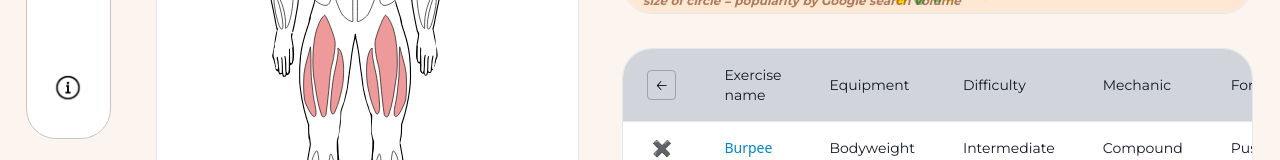
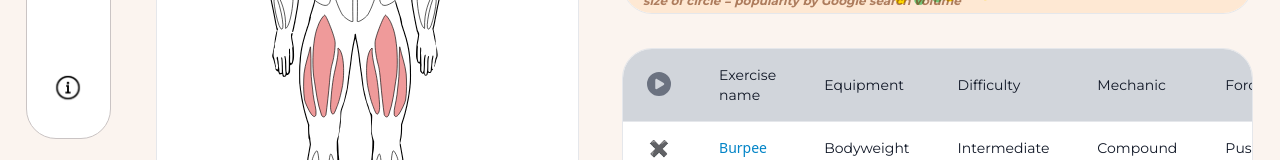
Before and after one commit to ernum/Vizercise, a Next.js app: page / in a window 1280 px wide. Both pictures are taken after a click on the icon 940 px from the left and 214 px from the top of the page. Shown: the part 395-555 px from the top of the page. Built offline with nearby package versions, Linux system fonts and the light colour scheme.

Commit message:
added icons

```diff
--- a/package.json
+++ b/package.json
@@ -9,6 +9,9 @@
     "lint": "next lint"
   },
   "dependencies": {
+    "@fortawesome/fontawesome-svg-core": "^6.3.0",
+    "@fortawesome/free-solid-svg-icons": "^6.3.0",
+    "@fortawesome/react-fontawesome": "^0.2.0",
     "@headlessui/react": "^1.7.12",
     "@heroicons/react": "^1.0.6",
     "@next/font": "13.1.6",
--- a/src/components/Buttons.js
+++ b/src/components/Buttons.js
@@ -1,6 +1,8 @@
 import { Menu, Transition, Fragment } from "@headlessui/react";
 import { ChevronDownIcon } from "@heroicons/react/solid";
 import { classNames } from "./Functions";
+import { FontAwesomeIcon } from "@fortawesome/react-fontawesome";
+import { faCirclePlay, faTableList } from "@fortawesome/free-solid-svg-icons";
 
 export default function BodyButton(props) {
   return (
@@ -49,6 +51,13 @@ export default function BodyButton(props) {
 }
 
 export function TableButton(props) {
+  console.log(props.view);
+  function changeIcon() {
+    if (props.view == "table") {
+      return <FontAwesomeIcon icon={faCirclePlay} className='text-2xl' />;
+    } else if (props.view == "video")
+      return <FontAwesomeIcon icon={faTableList} className='text-2xl' />;
+  }
   function changeBoolValue() {
     if (props.bool == false) {
       props.onSetExerciseOrVideo(true);
@@ -59,9 +68,9 @@ export function TableButton(props) {
     <div>
       <div>
         <button
-          onClick={changeBoolValue}
-          className=' bg-gray-300 hover:bg-gray-200 text-black py-1 px-2 border border-gray-400 rounded'>
-          🡠
+          onClick={changeBoolValue }
+          className='  transition hover:text-black text-gray-500 '>
+          {changeIcon()}
         </button>
       </div>
     </div>
--- a/src/components/DetailsList.js
+++ b/src/components/DetailsList.js
@@ -6,9 +6,6 @@ export default function DetailsList(props) {
     props.onSetNewId(id);
     props.onSetIsClosed(true);
   };
-  function changeBoolValue() {
-    props.onSetExerciseOrVideo(false);
-  }
 
   function drawTable(exerciseArray) {
     function drawTableRow(exerciseId) {
@@ -57,6 +54,7 @@ export default function DetailsList(props) {
                     className='text-sm font-medium text-gray-900 px-6 py-4 text-left font-montserrat'>
                     <TableButton
                       onSetExerciseOrVideo={props.onSetExerciseOrVideo}
+                      view={"table"}
                     />
                   </th>
                   <th
--- a/src/components/Presenter.js
+++ b/src/components/Presenter.js
@@ -1,7 +1,8 @@
 import React, { Component } from "react";
 import VideoView from "../components/VideoView";
 import DetailsList from "../components/DetailsList";
-import { useState, useEffect } from "react";
+import { useState} from "react";
+
 
 export default function Presenter(props) {
   const [exerciseOrVideo, setExerciseOrVideo] = useState(true);
--- a/src/components/VideoView.js
+++ b/src/components/VideoView.js
@@ -2,6 +2,11 @@ import React, { Component } from "react";
 import { TableButton } from "./Buttons";
 import { GetExerciseById } from "./Functions";
 import { useState, useEffect } from "react";
+import { FontAwesomeIcon } from "@fortawesome/react-fontawesome";
+import {
+  faChevronLeft,
+  faChevronRight,
+} from "@fortawesome/free-solid-svg-icons";
 
 export default function VideoView(props) {
   const arrLength = props.selectedExercises.length;
@@ -19,8 +24,8 @@ export default function VideoView(props) {
         <iframe
           className='m-auto rounded-xl'
           src={videoURL}
-          width='355px'
-          height='200px'
+          width='500px'
+          height='282px'
           allow='autoplay; encrypted-media'
           allowFullScreen
           title='video'></iframe>
@@ -44,26 +49,27 @@ export default function VideoView(props) {
     <div>
       <div className='  m-5'>
         <TableButton
+          view={"video"}
           onSetExerciseOrVideo={props.onSetExerciseOrVideo}
           bool={false}
         />
       </div>
 
       <div className=' flex flex-row mx-40 justify-center '>
-        <button
-          onClick={handleDecrement}
-          className=' hover:bg-gray-100 text-gray-800 font-bold text-4xl border-gray-400 rounded transition '>
-          ⪻
+        <button onClick={handleDecrement}>
+          <FontAwesomeIcon
+            icon={faChevronLeft}
+            className=' text-gray-400 text-4xl hover:text-gray-800 transition'
+          />
         </button>
-        <div className='hover:cursor-default flex shadow-2xl rounded-xl w-1/2 m-auto min-w-min '>
-          <div className='relative overflow-auto p-5 '>
-            <div>{displayVideo()}</div>
-          </div>
+        <div className='shadow-2xl rounded-xl m-auto min-w-min p-3'>
+          <div>{displayVideo()}</div>
         </div>
-        <button
-          onClick={handleIncrement}
-          className=' hover:bg-gray-100 text-gray-800 font-bold text-4xl border-gray-400 rounded transition'>
-          ⪼
+        <button onClick={handleIncrement}>
+          <FontAwesomeIcon
+            icon={faChevronRight}
+            className=' text-gray-400 text-4xl hover:text-gray-800 transition'
+          />
         </button>
       </div>
     </div>
```
Also changed, not shown: src/components/Navbar.js (+9 -11 lines), 1 other file (tests, documents, lock files or other folders).
